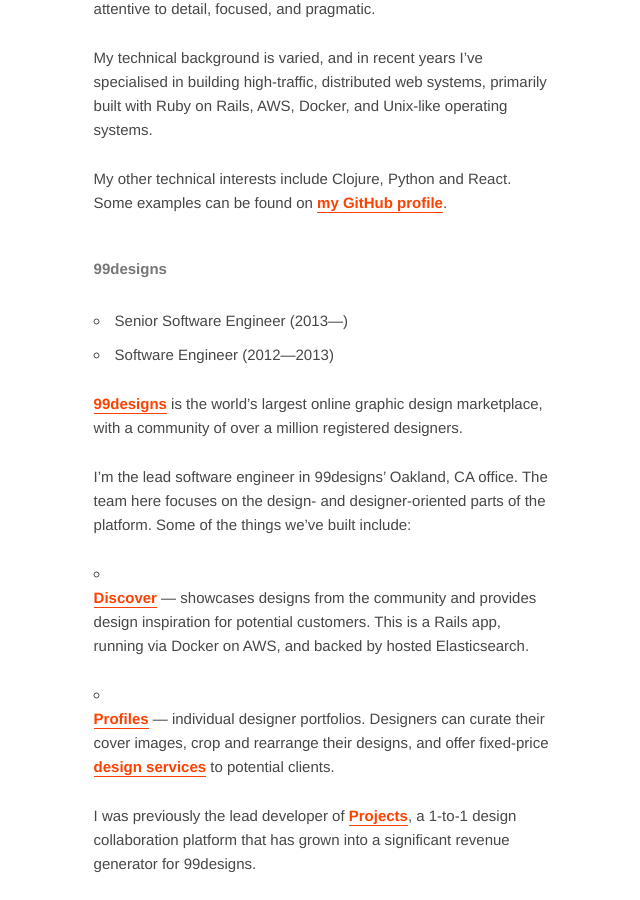
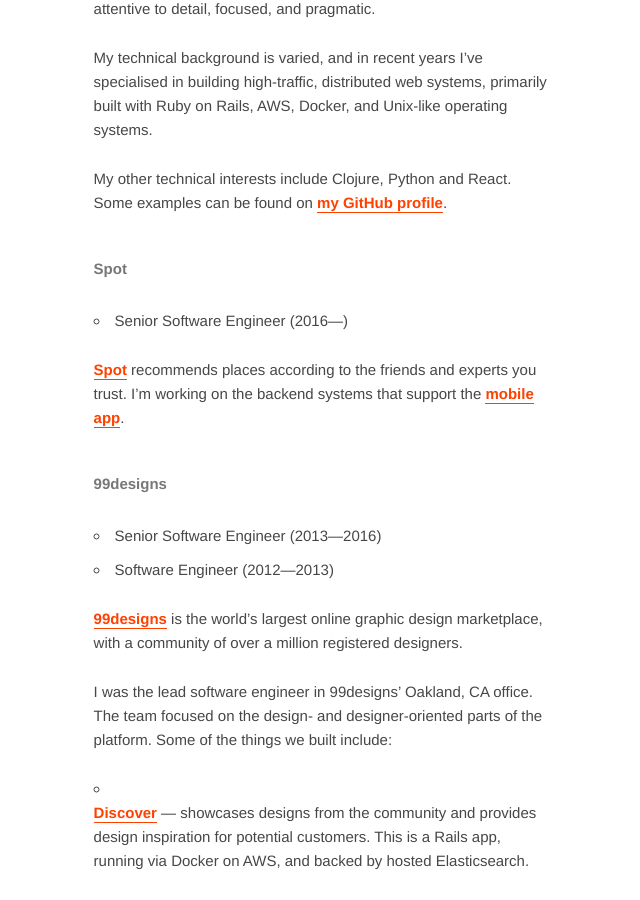
Before and after one commit to harto/hey-stu.art, a Jekyll site: the page built from src/work/index.md, in a window 1280 px wide and 900 px high, scrolled down 350 px. Shown: the whole window, without its empty margins (316-956 px from the left). Built offline with Jekyll 4.4.1, drawn with Linux system fonts in a browser that asks for light colours; some web fonts are replaced.

Commit message:
Update job info

```diff
--- a/src/work/index.md
+++ b/src/work/index.md
@@ -21,17 +21,25 @@
 can be found on [my GitHub profile][gh].
 
 
+## Spot
+
+ * Senior Software Engineer (2016&mdash;)
+
+[Spot][spot] recommends places according to the friends and experts you trust.
+I'm working on the backend systems that support the [mobile app][spot-app].
+
+
 ## 99designs
 
- * Senior Software Engineer (2013&mdash;)
+ * Senior Software Engineer (2013&mdash;2016)
  * Software Engineer (2012&mdash;2013)
 
 [99designs][99d] is the world's largest online graphic design marketplace, with
 a community of over a million registered designers.
 
-I'm the lead software engineer in 99designs' Oakland, CA office. The team here
-focuses on the design- and designer-oriented parts of the platform. Some of the
-things we've built include:
+I was the lead software engineer in 99designs' Oakland, CA office. The team
+focused on the design- and designer-oriented parts of the platform. Some of the
+things we built include:
 
  * [Discover][99d-discover] &mdash; showcases designs from the community and
    provides design inspiration for potential customers. This is a Rails app,
@@ -113,4 +121,6 @@
  [99d-oss4]: https://github.com/99designs/githubsurvivor
  [rubicon]: https://www.rubiconwater.com/
  [dws]: http://www.dws.com.au/
+ [spot]: http://spot.com/
+ [spot-app]: https://itunes.apple.com/us/app/spot-best-places-according/id1054510328
  [squiz]: https://www.squiz.net/
```
Also changed, not shown: src/index.md (+3 -3 lines).
